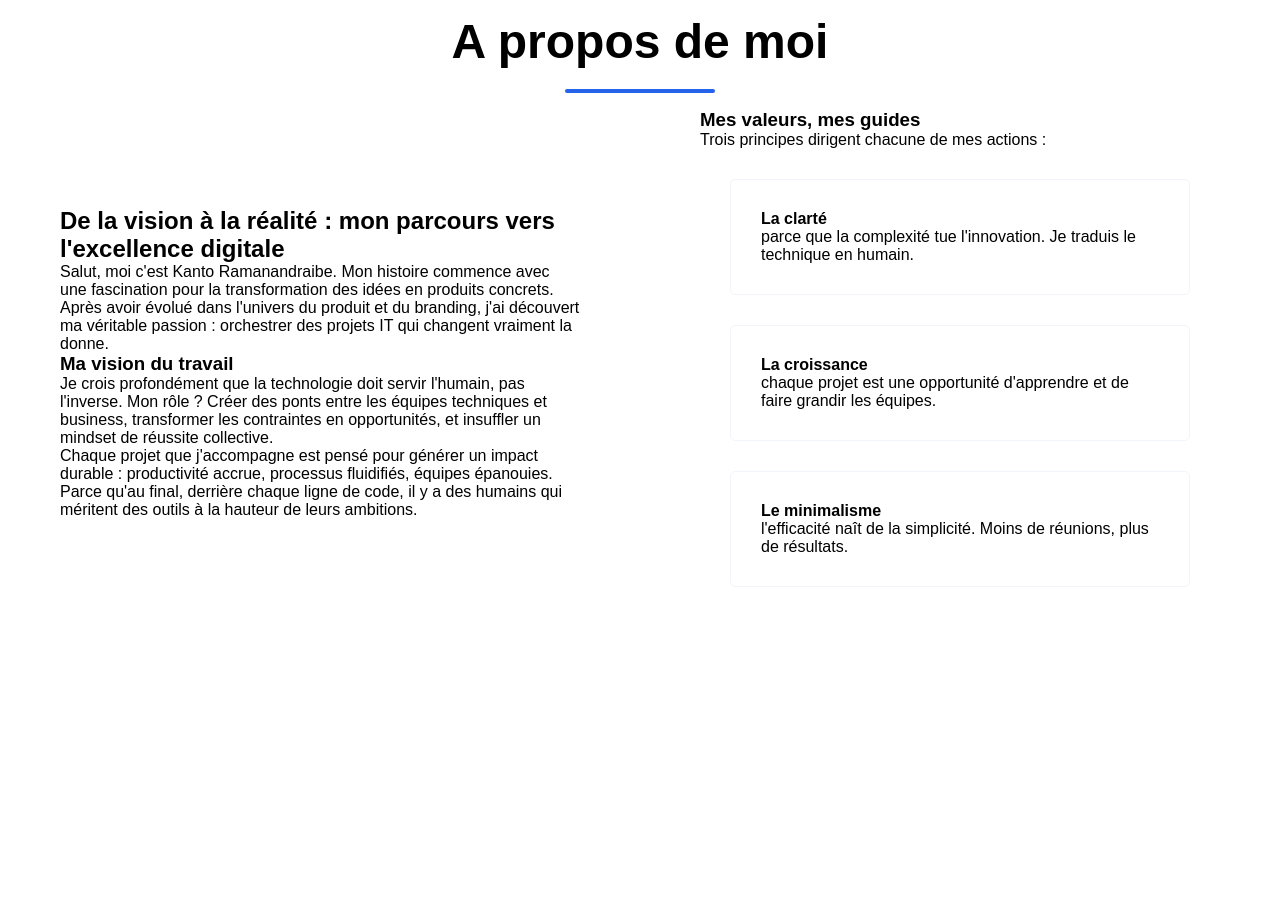
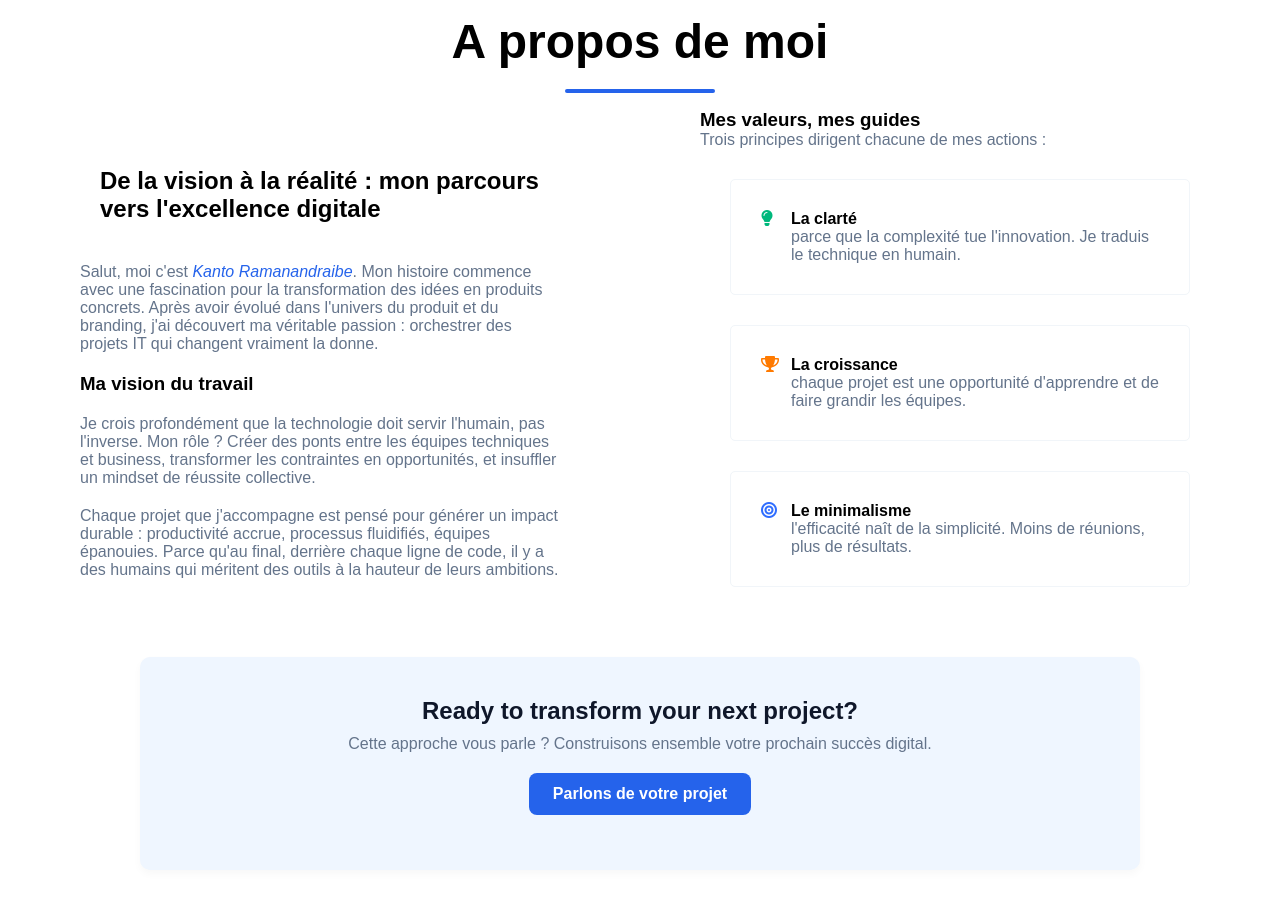
Before and after one commit to Woutnak/Portefolio2.0, a plain HTML site: page index.html in a window 1280 px wide. Shown: the part 700-1608 px from the top of the page. Before the commit the page ends 1317 px from the top, so only its background shows below. Drawn offline with Linux system fonts and the light colour scheme.

Commit message:
add about section

```diff
--- a/index.html
+++ b/index.html
@@ -107,28 +107,33 @@
          <p>Trois principes dirigent chacune de mes actions :</p>
           <div class="card-value">
             <div class="item-value">
-               <div>
-                <i></i>
+            <div class="icon">
+               <i class="fa-solid fa-lightbulb"></i>
+            </div>
+
                 <div>
                   <h4> La clarté </h4>
                   <p> parce que la complexité tue l'innovation. Je traduis le technique en humain.</p>
                 </div>
-               </div>
+
             </div>
 
             <div class="item-value">
-              <div>
-                <i></i>
+
+        <div class="icon">
+          <i class="fas fa-trophy"></i>
+        </div>
+
               <div>
                   <h4>La croissance </h4>
                   <p> chaque projet est une opportunité d'apprendre et de faire grandir les équipes.</p>
               </div>
             </div>
-            </div>
 
        <div class="item-value">
-              <div>
-                <i></i>
+        <div class="icon">
+          <i class="fa-solid fa-bullseye"></i>
+        </div>
          <div>
             <h4>Le minimalisme </h4>
               <p>l'efficacité naît de la simplicité. Moins de réunions, plus de résultats.</p>
@@ -136,11 +141,13 @@
        </div>
  </div>
  </div>
-
+ </section>
+<!-- CTA 1-->
+ <div class="cta-container">
+  <h2>Ready to transform your next project?</h2>
+  <p>Cette approche vous parle ? Construisons ensemble votre prochain succès digital.</p>
+  <button><a href="#Contact">Parlons de votre projet</a></button>
 </div>
-      </div>
-    </section>
-
 
     <section id="Services"></section>
     <section id="Projets"></section>
@@ -148,6 +155,6 @@
     <section id="Ressources"></section>
     <section id="Contact"></section>
 
-
+<script src="./styles/script.js"></script>
 </body>
 </html>
--- /dev/null
+++ b/styles/script.js
@@ -0,0 +1,7 @@
+
+const navbar = document.getElementById('Navbar');
+
+navbar.addEventListener('mouseout', () =>{
+    const bg = navbar.dataset.bg;
+    navbar.style.backgroundColor = bg;
+})
--- a/styles/style.css
+++ b/styles/style.css
@@ -38,9 +38,10 @@ a {
   justify-content: space-between;
   align-items: center;
   padding: 1rem 2rem;
-  background-color: #f4f9ff;
+  background-color: transparent;
   position: sticky;
   top: 0;
+  z-index: 100px;
   }
 
 #Navbar .logo {
@@ -71,7 +72,7 @@ a {
   display: flex;
   justify-content:space-between;
   align-items: center;
-  background-color: #f0f4f9;
+  background-color: var(--color-light-gray);
   padding: 60px 5%;
   margin: 0 auto;
 }
@@ -303,10 +304,77 @@ color:var(--color-primary-blue);
   padding: 30px;
   margin: 30px;
   border: 1px solid var(--color-light-gray);
-  transition: all 0.3s ease-in-out;
+  transition: box-shadow 0.3s ease;
+  will-change: box-shadow;
+  display: flex;
+  justify-content: space-between;
 }
+.item-value .icon i{
+  height: 30px;
+  width: 30px;
+}
+
 .item-value:hover{
     border: 2px solid transparent;
-    box-shadow: 0 6px 20px 6px  rgba(0,0,0,0.06);
-     background: white;
+    box-shadow: 0 4px 6px -4px rgba(0, 0, 0, 0.1);
+    background: white;
 }
+.about-card-text h2 {
+  padding: 20px;
+  margin: 20px;
+}
+.about-card-text h3 {
+  margin: 20px;
+}
+.about-card-text p {
+  margin: 20px;
+  color: var(--color-medium-gray);
+}
+.myname{
+  font-style: italic;
+  color: var(--color-primary-blue);
+}
+.about-card-value p{
+  color: var(--color-medium-gray);
+}
+
+.cta-container {
+  background-color: var(--color-light-blue);
+  padding: 40px 20px;
+  border-radius: 10px;
+  text-align: center;
+  max-width: 1000px;
+  margin: 40px auto;
+  box-shadow: 0 4px 8px rgba(0, 0, 0, 0.03);
+}
+
+.cta-container h2 {
+  color: var(--color-dark-gray);
+  font-size: 24px;
+  font-weight: 700;
+  margin-bottom: 10px;
+}
+
+.cta-container p {
+  color: var(--color-medium-gray);
+  font-size: 16px;
+  margin-bottom: 20px;
+}
+
+.cta-container button {
+  background-color: var(--color-primary-blue); /* bleu vif */
+  font-weight: 600;
+  padding: 12px 24px;
+  font-size: 16px;
+  border: none;
+  border-radius: 8px;
+  cursor: pointer;
+  transition: background-color 0.3s ease;
+}
+.cta-container button a {
+  color: white;
+}
+
+.cta-container button:hover {
+  background-color: var(--color-hover-blue);
+}
```
Lines whose indentation alone changed are shown as unchanged.
